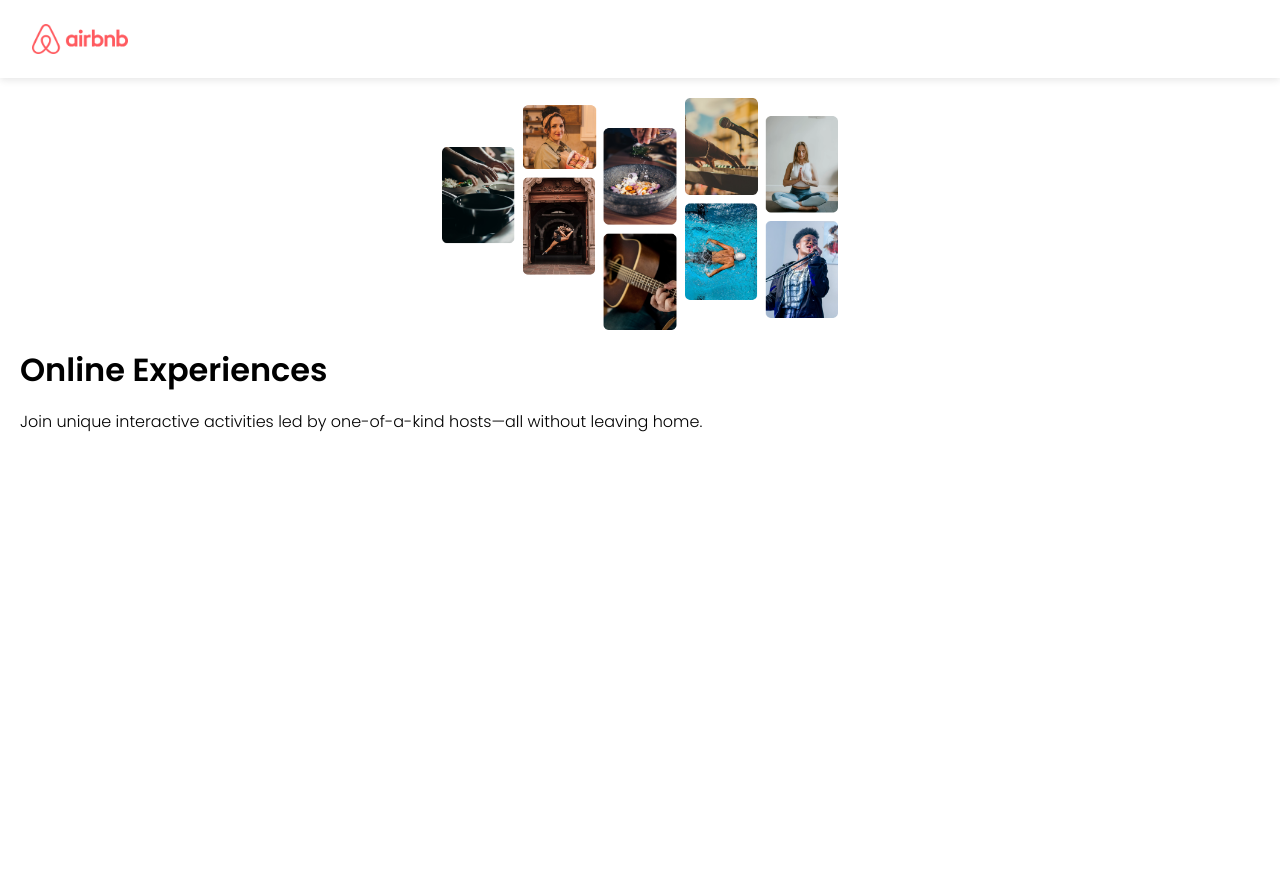
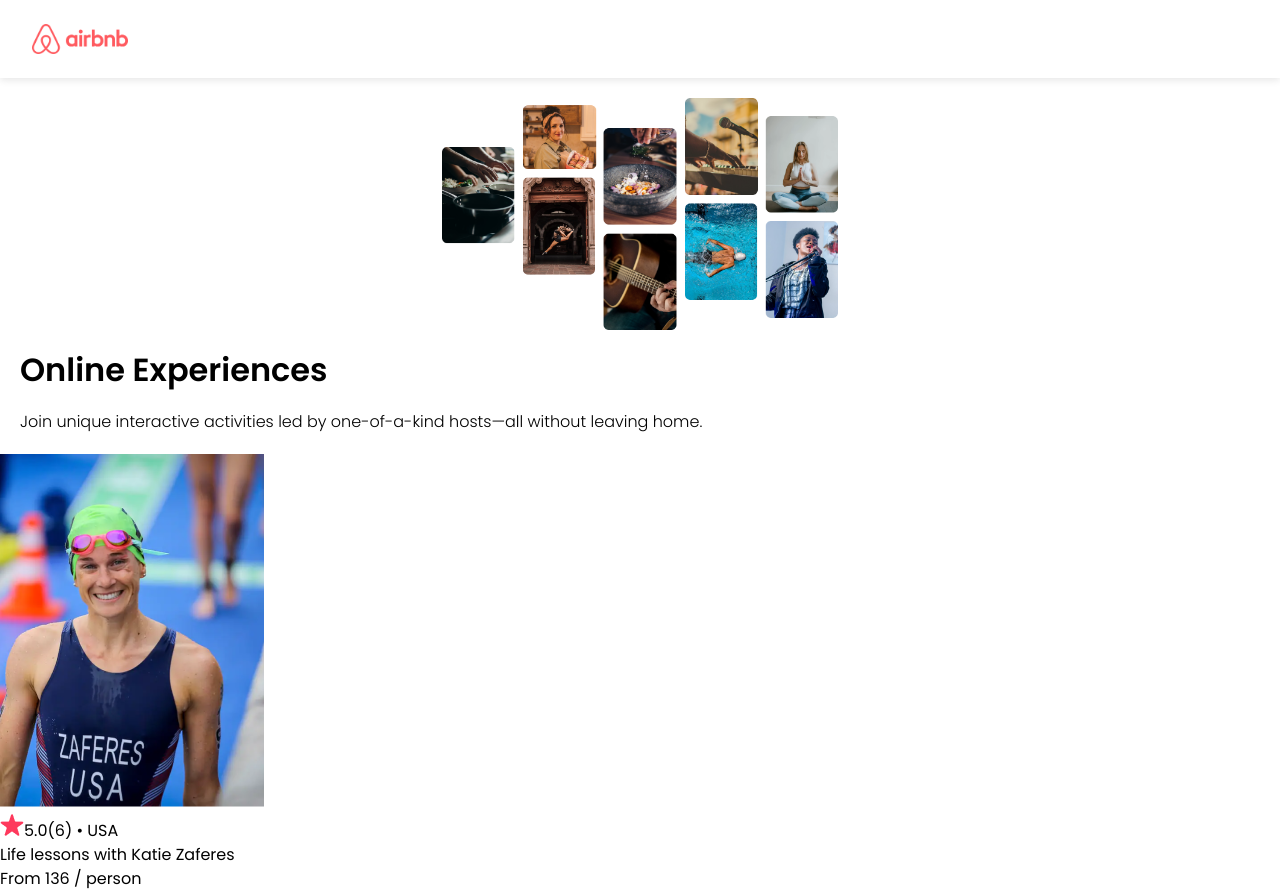
Before and after one commit to PauloMBorges/scrimba-react-airbnb-experiences, a React (Vite) app: page / in a window 1280 px wide. Before the commit the page ends 800 px from the top, so only its background shows below. Built offline with nearby package versions, Linux system fonts and the light colour scheme.

Commit message:
Add Card dinamic component

```diff
--- a/src/App.jsx
+++ b/src/App.jsx
@@ -1,11 +1,21 @@
 import Navbar from './components/Navbar'
 import Hero from './components/Hero'
+import Card from './components/Card'
 
 function App() {
   return (
     <>
       <Navbar />
       <Hero />
+      <Card
+        img="katie-zaferes.png"
+        alt="Katie Zaferes swimming"
+        rating="5.0"
+        reviewCount={6}
+        country="USA"
+        title="Life lessons with Katie Zaferes"
+        price={136}
+      />
     </>
   )
 }
--- /dev/null
+++ b/src/components/Card.jsx
@@ -0,0 +1,19 @@
+import star from '../assets/star.png'
+
+function Card(props) {
+    return(
+        <div className="card">
+            <img src={`/src/assets/${props.img}`} className="card--image" alt={props.alt} />
+            <div className="card--stats">
+                <img src={star} className="card--star" />
+                <span>{props.rating}</span>
+                <span className="gray">({props.reviewCount}) • </span>
+                <span className="gray">{props.country}</span>
+            </div>
+            <p>{props.title}</p>
+            <p><span className="bold">From {props.price}</span> / person</p>
+        </div>
+    )
+}
+
+export default Card
```
Also changed, not shown: src/assets/katie-zaferes.png (added), src/assets/star.png (added).
